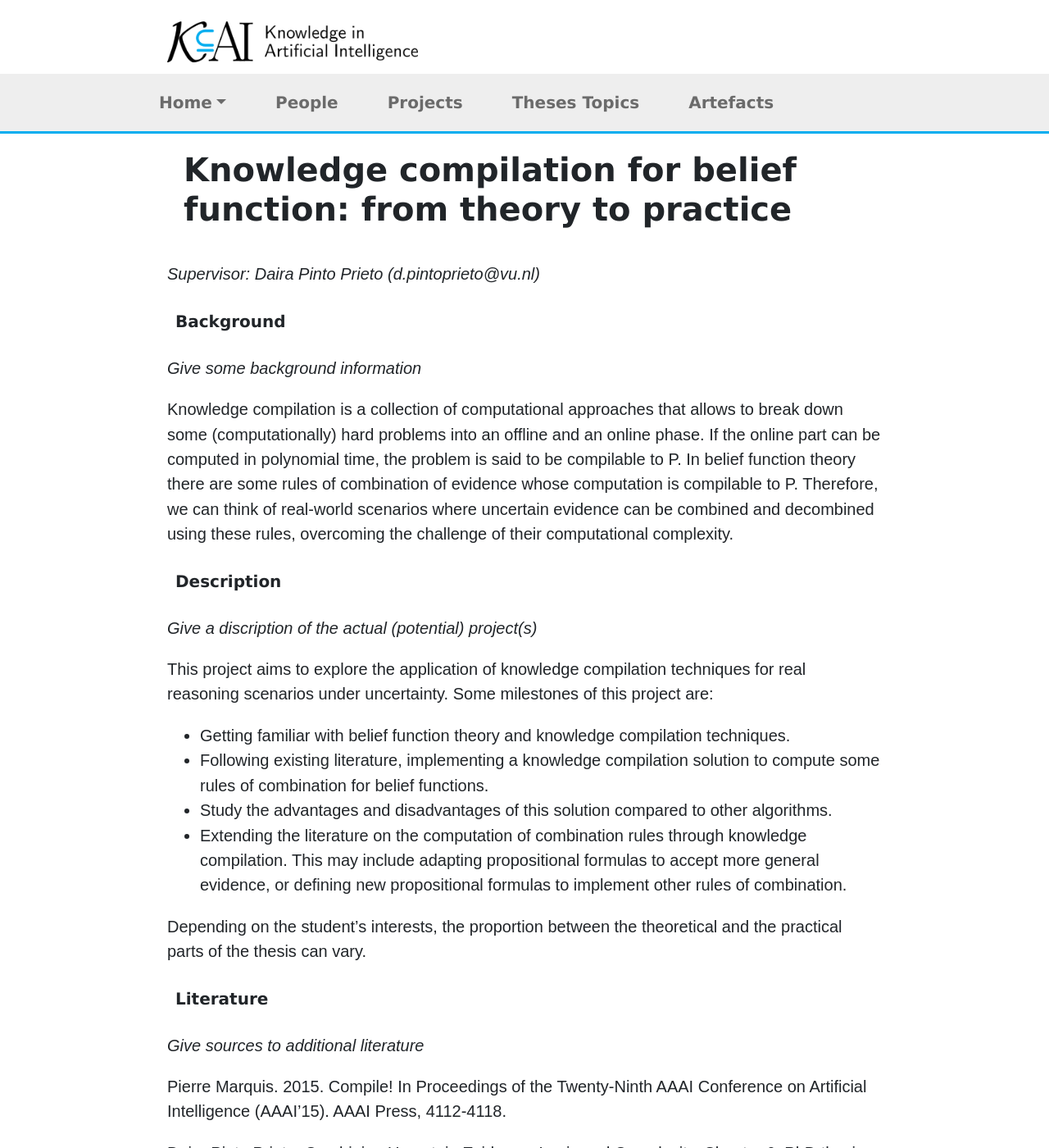
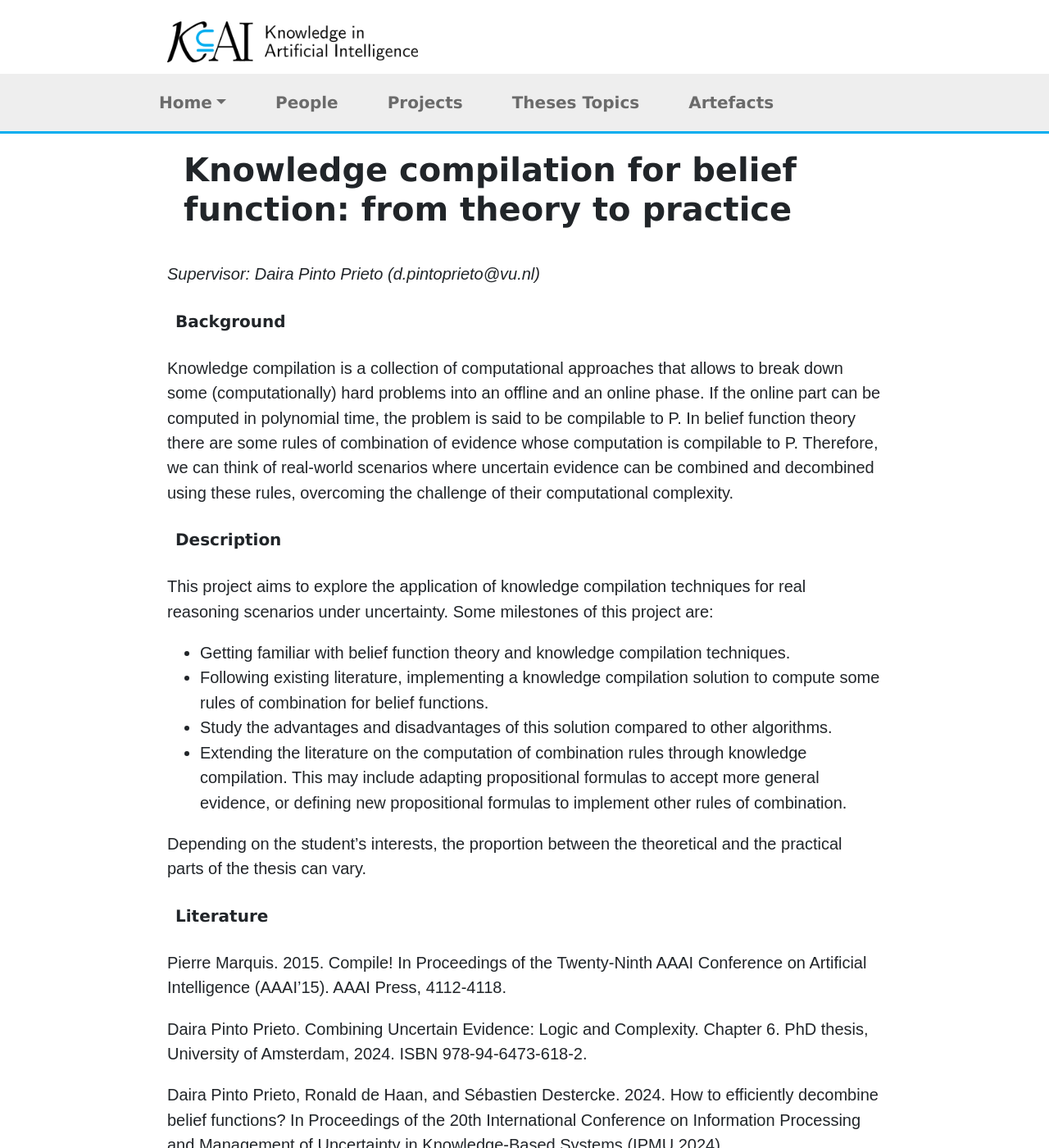
Before and after one commit to kai-vu/site, a Jekyll site: the page built from _theses_dir/dpp_knowledge-compilation.md, in a window 1280 px wide and 1400 px high. Shown: the whole window at 82% size. Built offline with Jekyll 4.4.1, drawn with Linux system fonts in a browser that asks for light colours.

Commit message:
Update dpp_knowledge-compilation.md

```diff
--- a/_theses_dir/dpp_knowledge-compilation.md
+++ b/_theses_dir/dpp_knowledge-compilation.md
@@ -16,13 +16,11 @@
 *Supervisor: {{page.supervisor}} ({{page.contact}})*
 
 #### Background
-*Give some background information*
 
 Knowledge compilation is a collection of computational approaches that allows to break down some (computationally) hard problems into an offline and an online phase. If the online part can be computed in polynomial time, the problem is said to be compilable to P. In belief function theory there are some rules of combination of evidence whose computation is compilable to P. Therefore, we can think of real-world scenarios where uncertain evidence can be combined and decombined using these rules, overcoming the challenge of their computational complexity.
 
 #### Description
-*Give a discription of the actual (potential) project(s)*
-
+<!-- -->
 This project aims to explore the application of knowledge compilation techniques for real reasoning scenarios under uncertainty. Some milestones of this project are:
 
 -	Getting familiar with belief function theory and knowledge compilation techniques.
@@ -34,7 +32,6 @@
 
 
 #### Literature
-*Give sources to additional literature*
 
 Pierre Marquis. 2015. Compile! In Proceedings of the Twenty-Ninth AAAI Conference on Artificial Intelligence (AAAI’15). AAAI Press, 4112-4118.
 
```
